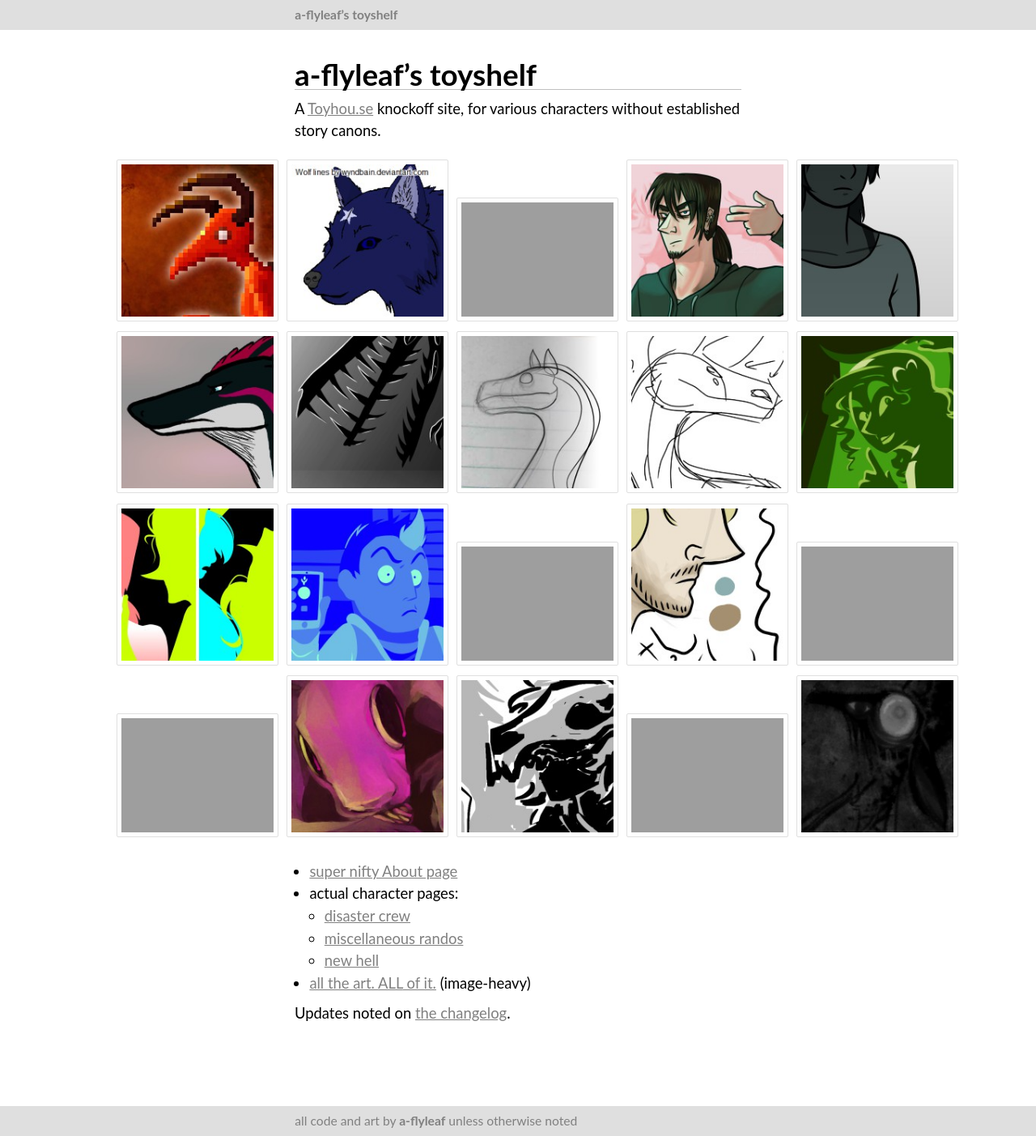
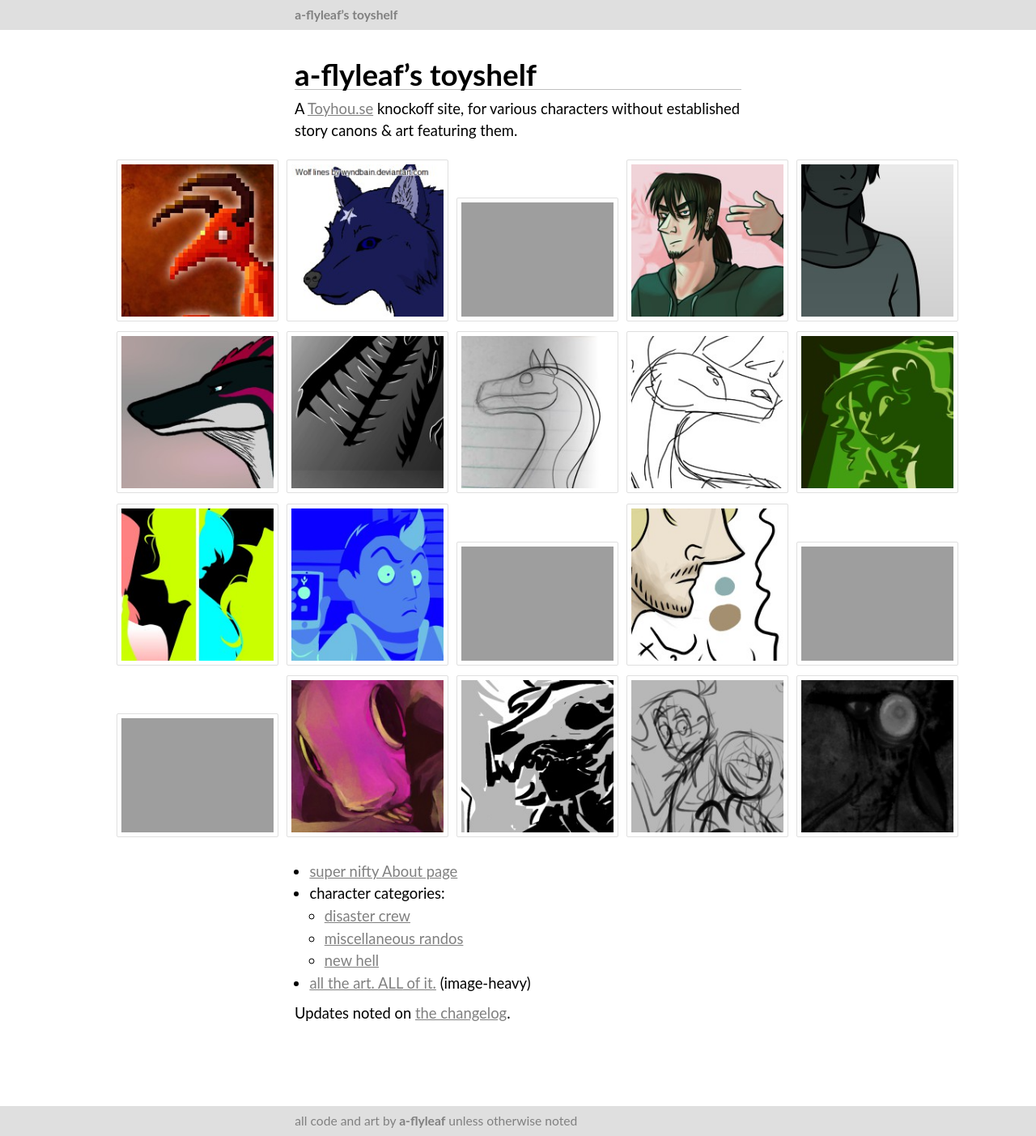
Before and after one commit to a-flyleaf/toyshelf, a Jekyll site: the page built from index.md, in a window 1280 px wide. Shown: the whole page at 81% size. Built offline with Jekyll 4.4.1, drawn with Linux system fonts in a browser that asks for light colours; some web fonts are replaced.

Commit message:
index gallery. thign. ig
i would have Liked to replace some thumbnails but THIS WORKS.. IG....

```diff
--- a/index.md
+++ b/index.md
@@ -9,12 +9,12 @@ img:
   - nm: lucien
     dt: 2023-01-06
 ---
-A [Toyhou.se](https://toyhou.se/) knockoff site, for various characters without established story canons.
+A [Toyhou.se](https://toyhou.se/) knockoff site, for various characters without established story canons & art featuring them.
 
-<div id="gallery">{%for c in site.data.characters%}{%unless page.skip contains c.name%}<a href="{%include url.html%}/{%if c.group=='cmyk'%}disaster-crew/{{c.name}}{%elsif c.group=='hl'%}newhell{%else%}misc#{{c.name}}{%endif%}"><img src="{%include url.html%}/assets/img/art/{%assign c-first=site.art|where:"tags",c.name|first%}{{c-first.date|date:"%F"}}-tn{%if c-first.tags.size>1%}-{{c.name}}{%endif%}.jpg" alt=""></a>{%endunless%}{%endfor%}</div>
+<div id="gallery">{%for c in site.data.characters%}{%unless page.skip contains c.name%}<a href="{%include url.html%}/{%if c.group=='cmyk'%}disaster-crew/{{c.name}}{%elsif c.group=='hl'%}newhell{%else%}misc#{{c.name}}{%endif%}"><img src="{%include url.html%}/assets/img/art/{%assign c-first=site.art|where:"tags",c.name|first%}{{c-first.date|date:"%F"}}{%if c.name=='lucien'%}2022-11-21{%endif%}-tn{%if c-first.tags.size>1%}-{{c.name}}{%endif%}.jpg" alt=""></a>{%endunless%}{%endfor%}</div>
 
 - [super nifty About page]({%include url.html%}/about)
-- actual character pages:
+- character categories:
 	- [disaster crew]({%include url.html%}/disaster-crew)
 	- [miscellaneous randos]({%include url.html%}/misc)
 	- [new hell]({%include url.html%}/newhell)
```
